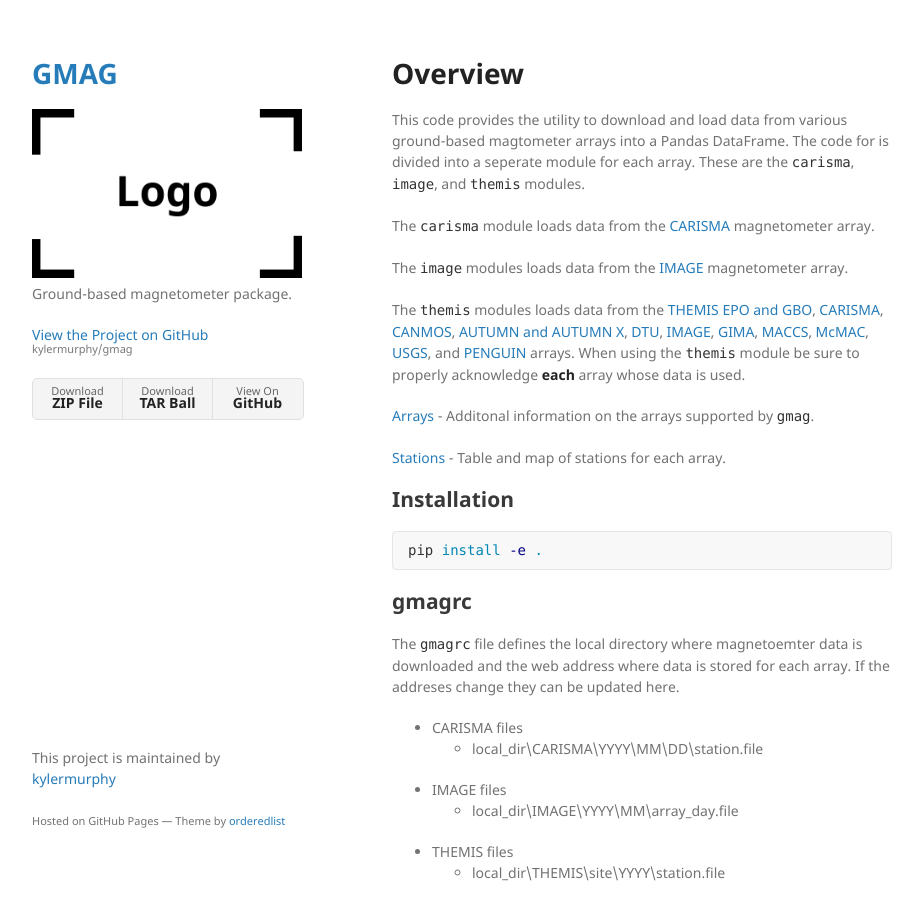
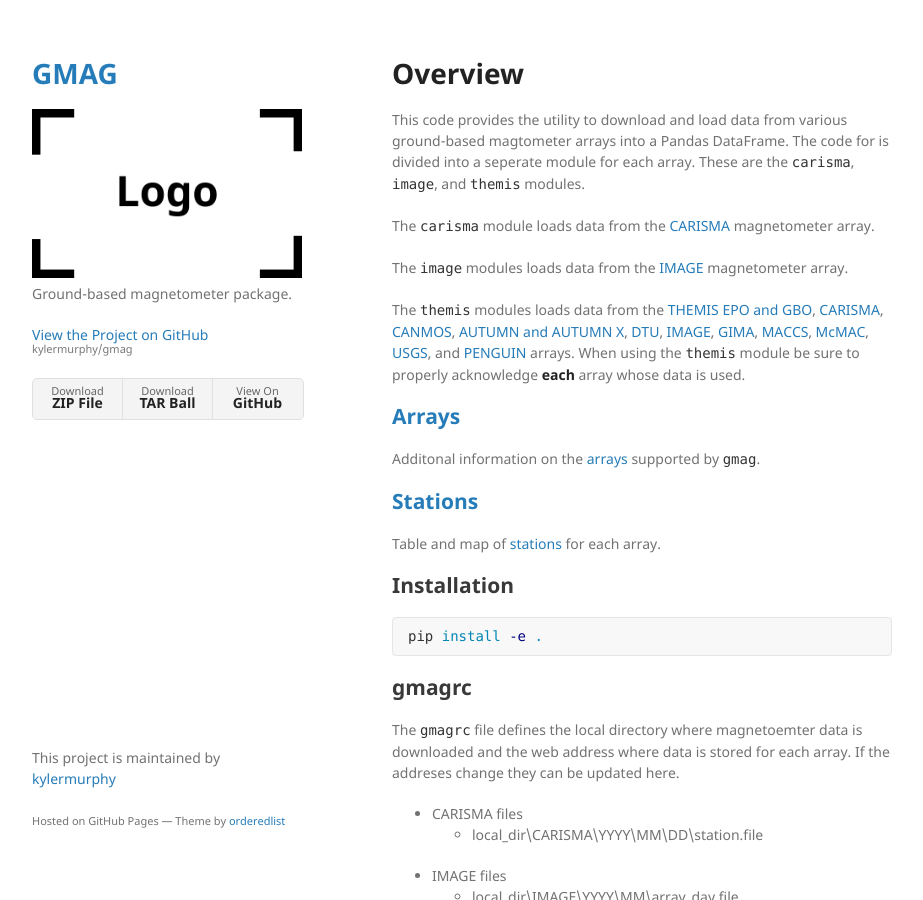
Before and after one commit to kylermurphy/gmag, a Jekyll site: the page built from docs/index.md, in a window 1280 px wide and 900 px high. Shown: the whole window, without its empty margins (178-1101 px from the left). Built offline with Jekyll 4.4.1, drawn with Linux system fonts in a browser that asks for light colours; our own code applies the rules of GitHub Pages for plain Markdown files; part of the change alters nothing that is shown.

````diff
--- a/docs/index.md
+++ b/docs/index.md
@@ -12,9 +12,13 @@ The ```image``` modules loads data from the [IMAGE][2] magnetometer array.
 
 The ```themis``` modules loads data from the [THEMIS EPO and GBO][3], [CARISMA][1], [CANMOS][4], [AUTUMN and AUTUMN X][5], [DTU][6], [IMAGE][2], [GIMA][7], [MACCS][8], [McMAC][9], [USGS][10], and [PENGUIN][11] arrays. When using the ```themis``` module be sure to properly acknowledge **each** array whose data is used.
 
-[Arrays][12] - Additonal information on the arrays supported by ```gmag```.
+## [Arrays][12]
 
-[Stations][19] - Table and map of stations for each array.
+Additonal information on the [arrays][12] supported by ```gmag```.
+
+## [Stations][19]
+
+Table and map of [stations][19] for each array.
 
 ## Installation
 
````
